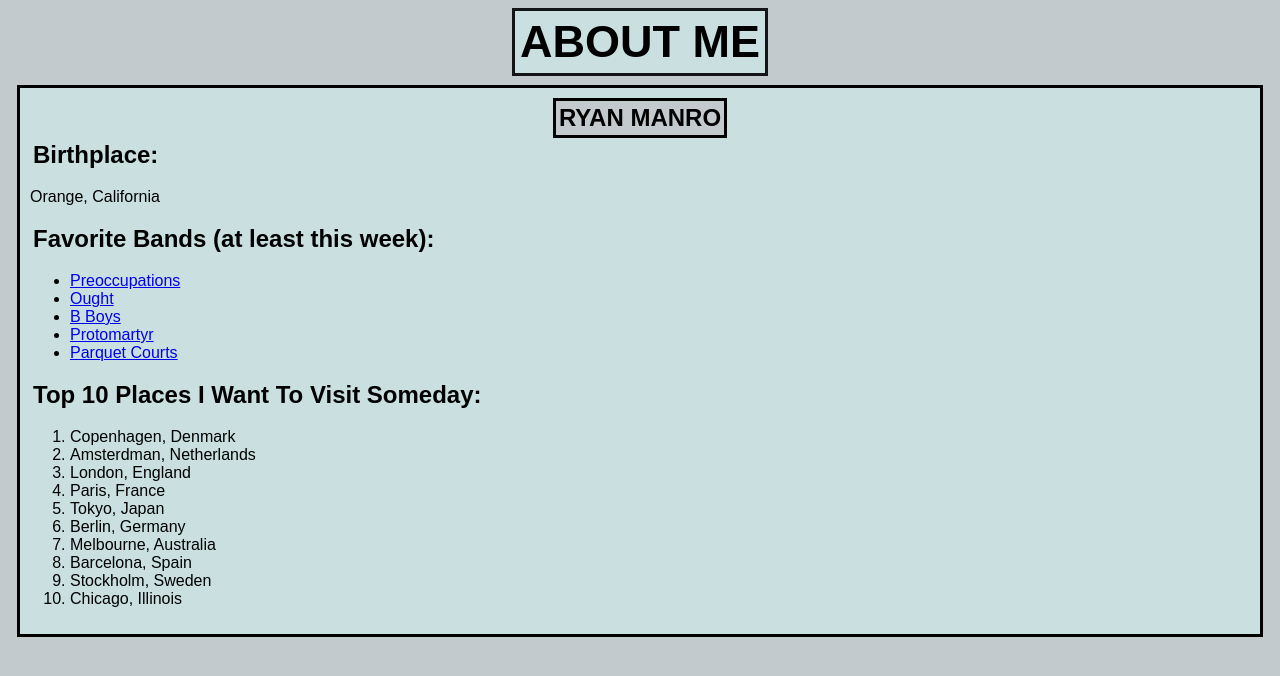
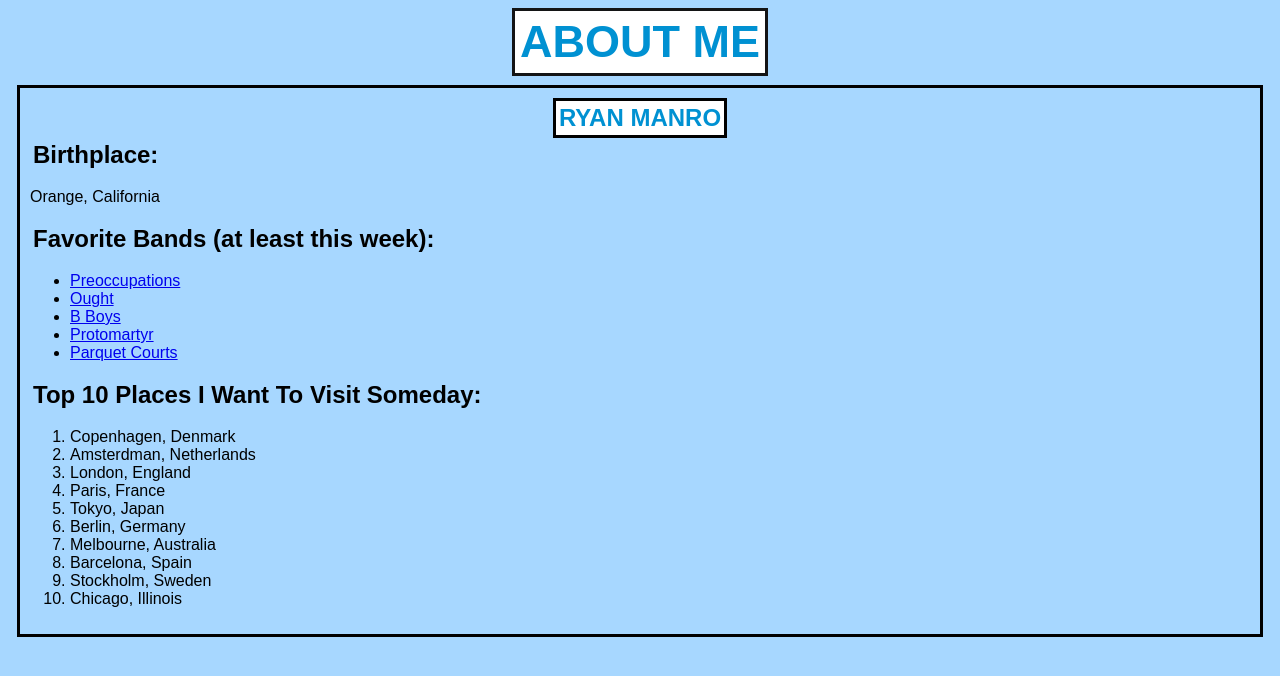
Before and after one commit to rmanro/about-me, a plain HTML site: page index.html in a window 1280 px wide. Drawn offline with Linux system fonts and the light colour scheme.

Commit message:
liking this color scheme better - malmo ff

```diff
--- a/main.css
+++ b/main.css
@@ -1,5 +1,5 @@
 body {
-    background-color: rgb(195, 202, 205);
+    background-color: #a7d7ff;
     font-family: Arial, Helvetica, sans-serif;
     color: black;
 }
@@ -8,17 +8,17 @@ section{
     border-style: solid;
     margin: 9;
     padding: 10;
-    background: #cae0e0;
+    background: #a7d7ff;
 }
 
 h1 {
     border-style: solid;
     border-width: medium;
     border-color: #131415;
-    color: black;
+    color: #0091d2;
     width: fit-content;
     margin: auto;
-    background-color: #cae0e0;
+    background-color: #ffffff;
     padding: 5px;
     font-size: 45px;
 }
@@ -29,8 +29,8 @@ h1 {
 }
 
 #ryan{
-    background-color: rgb(195, 202, 205);
-    color: black;
+    background-color: #ffffff;
+    color: #0091d2;
 }
 h2 {
     color: black;
```
